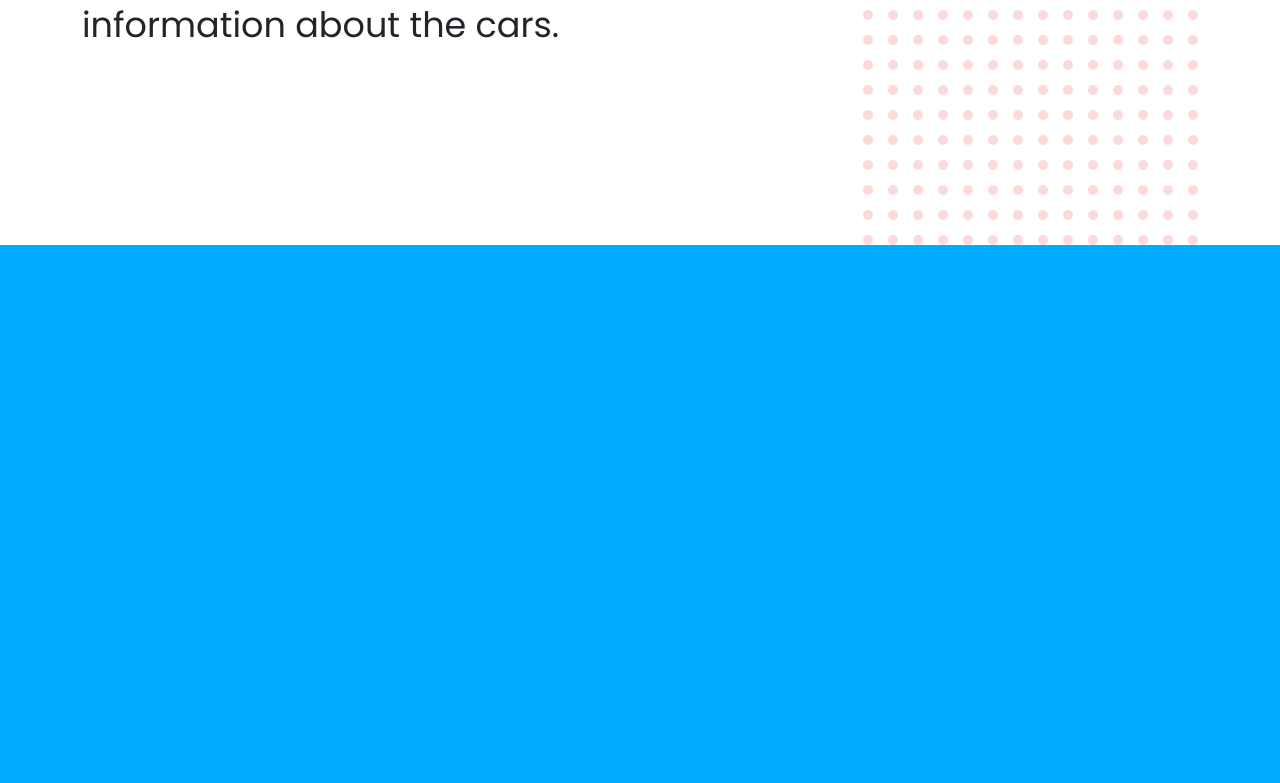
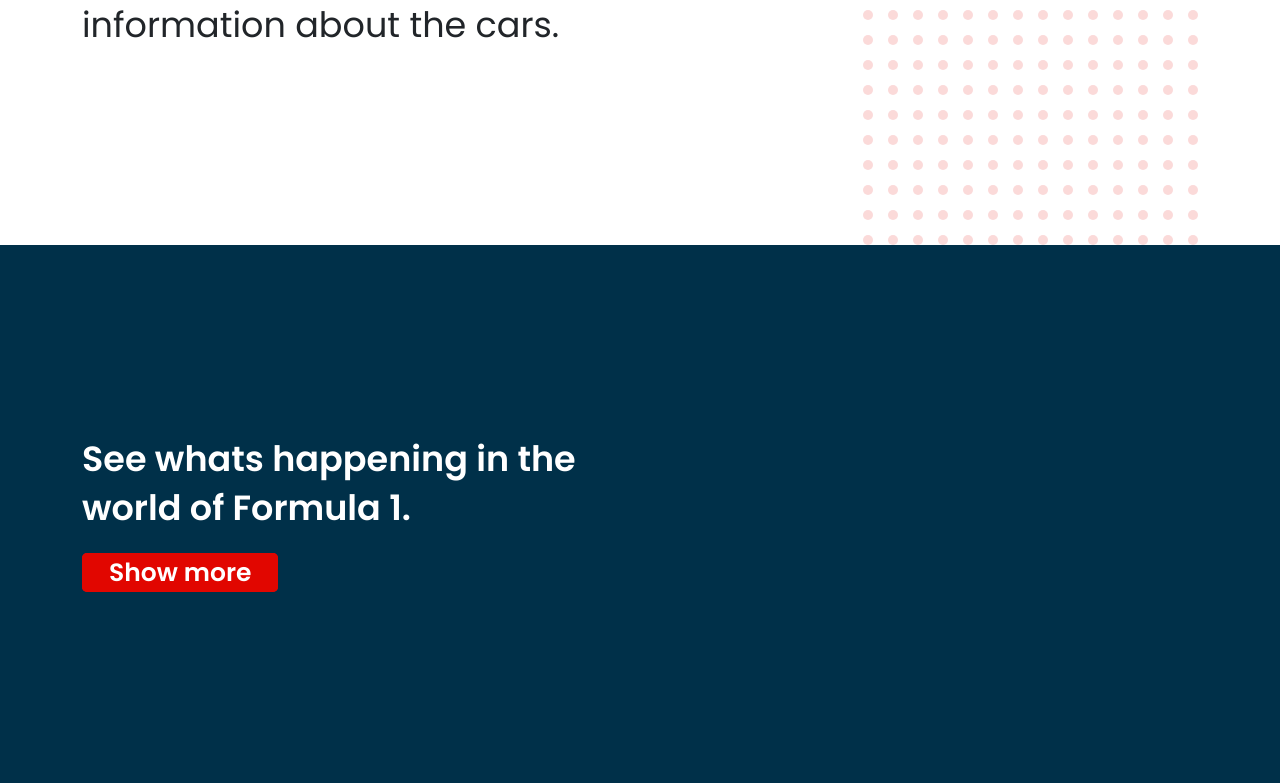
Before and after one commit to FabryDavid/formula1-frontend-angular, an Angular app: page / in a window 1280 px wide. Shown: the part 2008-2791 px from the top of the page. Built offline with nearby package versions, Linux system fonts and the light colour scheme; no server answers.

Commit message:
news panel base

```diff
--- a/src/app/components/pages/home/home.component.html
+++ b/src/app/components/pages/home/home.component.html
@@ -6,4 +6,4 @@
 
 <app-telemetry-panel></app-telemetry-panel>
 
-<div style="background-color: #00acff; height: 1000px"></div>
+<app-news-panel></app-news-panel>
--- a/src/app/components/pages/home/home.module.ts
+++ b/src/app/components/pages/home/home.module.ts
@@ -9,6 +9,7 @@
 import {UpcomingSessionModule} from "./upcoming-session/upcoming-session.module";
 import {StandingsPanelModule} from "./standings-panel/standings-panel.module";
 import {TelemetryPanelModule} from "./telemetry-panel/telemetry-panel.module";
+import {NewsPanelModule} from "./news-panel/news-panel.module";
 
 
 @NgModule({
@@ -22,7 +23,8 @@
     HeroModule,
     UpcomingSessionModule,
     StandingsPanelModule,
-    TelemetryPanelModule
+    TelemetryPanelModule,
+    NewsPanelModule
   ]
 })
 export class HomeModule {
--- /dev/null
+++ b/src/app/components/pages/home/news-panel/news-panel.component.html
@@ -0,0 +1,18 @@
+<div class="news-panel d-flex align-items-center">
+  <div class="container">
+    <div class="row">
+      <div class="col-12 col-md-6">
+        <p class="text-center text-md-start">
+          See whats happening in the world of Formula 1.
+        </p>
+
+        <a class="primary-button mt-4" routerLink="news">
+          Show more
+        </a>
+      </div>
+      <div class="col-12 col-md-5 col-lg-4 offset-md-1 offset-lg-2">
+
+      </div>
+    </div>
+  </div>
+</div>
--- /dev/null
+++ b/src/app/components/pages/home/news-panel/news-panel.component.scss
@@ -0,0 +1,14 @@
+@import "src/assets/scss/variables";
+
+.news-panel {
+  background-color: $dark-blue;
+  padding: 40px 0;
+  min-height: 540px;
+
+  p {
+    font-weight: 600;
+    font-size: 35px;
+    line-height: 49px;
+    color: white;
+  }
+}
--- /dev/null
+++ b/src/app/components/pages/home/news-panel/news-panel.component.ts
@@ -0,0 +1,15 @@
+import { Component, OnInit } from '@angular/core';
+
+@Component({
+  selector: 'app-news-panel',
+  templateUrl: './news-panel.component.html',
+  styleUrls: ['./news-panel.component.scss']
+})
+export class NewsPanelComponent implements OnInit {
+
+  constructor() { }
+
+  ngOnInit(): void {
+  }
+
+}
--- a/src/app/components/pages/home/telemetry-panel/telemetry-panel.component.scss
+++ b/src/app/components/pages/home/telemetry-panel/telemetry-panel.component.scss
@@ -1,6 +1,7 @@
 @import "node_modules/bootstrap/scss/functions";
 @import "node_modules/bootstrap/scss/variables";
 @import "node_modules/bootstrap/scss/mixins";
+@import "src/assets/scss/variables";
 
 .telemetry {
   contain: paint;
@@ -31,11 +32,15 @@
         right: 0;
         top: 100px;
         height: 500px;
+        filter: drop-shadow($base-shadow);
+        -webkit-filter: drop-shadow($base-shadow);
       }
     }
 
     .mobile-image {
       width: 100%;
+      filter: drop-shadow($base-shadow);
+      -webkit-filter: drop-shadow($base-shadow);
     }
 
     .telemetry-dots {
```
Also changed, not shown: src/app/components/pages/home/news-panel/news-panel.module.ts (added, +16 -0 lines), 1 other file (tests, documents, lock files or other folders).
